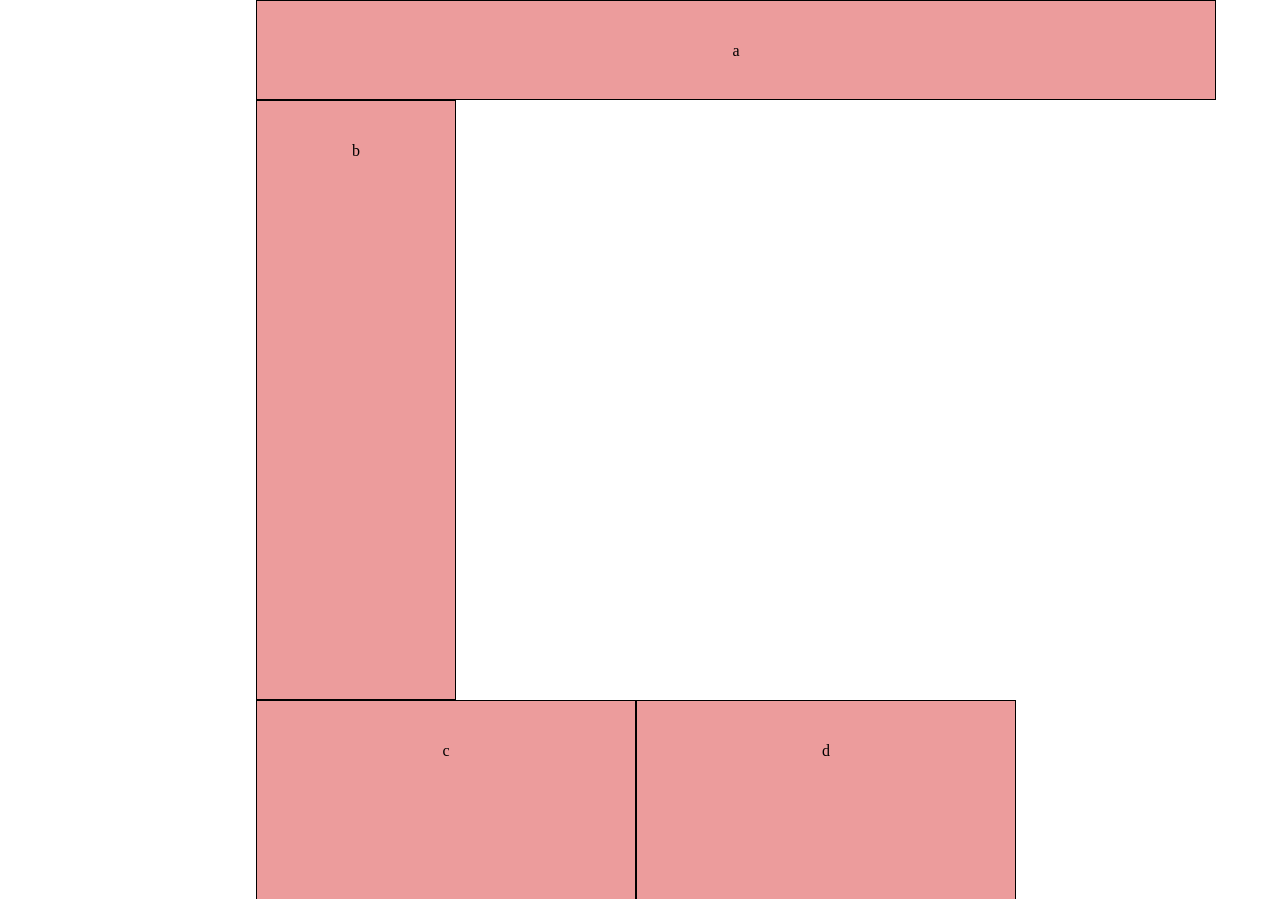
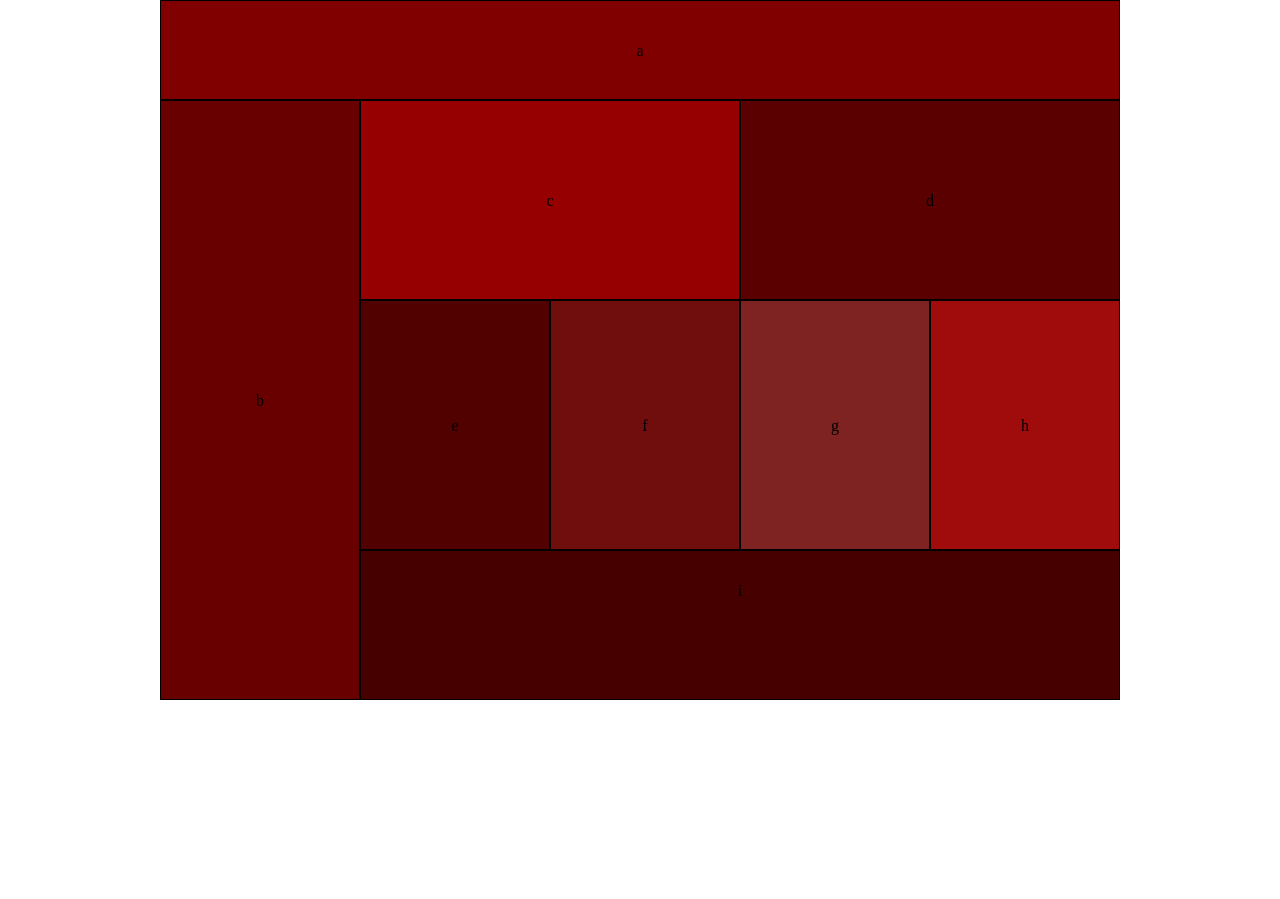
Before and after one commit to KrystalMadrinan/Lab-01, a plain HTML site: page index.html in a window 1280 px wide. Shown: the top 899 px of the page. After the commit the page ends 800 px from the top, so only its background shows below. Drawn offline with Linux system fonts and the light colour scheme.

Commit message:
finished lab 01

```diff
--- a/index.html
+++ b/index.html
@@ -15,31 +15,15 @@
 </head>
 
 <body>
-    <div>
+    <!-- change divs into sections -->
     <div id="a">a</div>
     <div id="b">b</div>
-    </div>
-
-
-        <div class="mediumBlocks">
     <div id="c">c</div>
     <div id="d">d</div>
-        </div>
-
-        <div class="smallBlocks">
     <div id="e">e</div>
     <div id="f">f</div>
-        </div>
-
-        <div class="smallBlocks">
     <div id="g">g</div>
     <div id="h">h</div>
-        </div>
-
-
+    <footer>i</footer>
 </body>
-<footer>
-    i
-</footer>
-
 </html>
--- a/styles/base.css
+++ b/styles/base.css
@@ -1,8 +1,7 @@
 * {
     box-sizing: border-box;
+    width: 100%;
   }
-
-
 
 
 
--- a/styles/layout.css
+++ b/styles/layout.css
@@ -1,35 +1,19 @@
 body {
     width: 480px;
-    height: 767px;
+    height: 768px;
     margin: auto;
 }
 
 
 
 
-footer {
-    width: 480px;
-    height: 80px;
-    border: 1px solid black;
-    text-align: center;
-    clear: both;
-}
-
-
-
 /* DESKTOP STUFF STARTS HERE */
 @media only screen and (min-width: 768px) {
     body {
-        width: 768px;
-        height: 960px;
+        width: 960px;
+        height: 768px;
+        margin: auto;
     }
 
-    footer {
-        width: 760px;
-        height: 150px;
-        border: 1px solid black;
-        text-align: center;
-        clear: both;
-    }
 
   }
--- a/styles/modules.css
+++ b/styles/modules.css
@@ -1,23 +1,29 @@
-
 #a {
     width: 480px;
     height: 75px;
     border: 1px solid black;
+    background-color: grey;
     text-align: center;
+    line-height: 75px;
 }
 
 #b {
     width: 480px;
     height: 150px;
     border: 1px solid black;
+    background-color: rgb(133, 128, 128);
+
     text-align: center;
+    line-height: 150px;
 }
 
 #c {
     width: 480px;
     height: 125px;
     border: 1px solid black;
+    background-color: rgb(190, 189, 189);
     text-align: center;
+    line-height: 125px;
     float: left;
 }
 
@@ -25,7 +31,9 @@
     width: 480px;
     height: 125px;
     border: 1px solid black;
+    background-color: rgb(214, 214, 214);
     text-align: center;
+    line-height: 125px;
     float: right;
 }
 
@@ -33,7 +41,9 @@
     width: 240px;
     height: 250px;
     border: 1px solid black;
+    background-color: rgb(99, 99, 99);
     text-align: center;
+    line-height: 250px;
     float: left;
 }
 
@@ -41,16 +51,19 @@
     width: 240px;
     height: 250px;
     border: 1px solid black;
+    background-color: rgb(112, 112, 112);
     text-align: center;
+    line-height: 250px;
     float: right;
-    margin: 0px 0px 0px 0px;
 }
 
 #g {
     width: 240px;
     height: 250px;
     border: 1px solid black;
+    background-color: rgb(92, 92, 92);
     text-align: center;
+    line-height: 250px;
     float: left;
     margin: 0px 0px 0px 0px;
 }
@@ -59,102 +72,92 @@
     width: 240px;
     height: 250px;
     border: 1px solid black;
+    background-color: rgb(194, 191, 191);
     text-align: center;
+    line-height: 250px;
     float: right;
 }
 
-#a, #b, #c, #d, #e, #f, #g, #h footer {
-    line-height: 100px;
-    margin: 0px;
+footer {
+    width: 480px;
+    height: 80px;
+    border: 1px solid black;
+    background-color: rgb(163, 162, 162);
+    text-align: center;
+    line-height: 80px;
+    clear: right;
 }
-
-
 
 /* DESKTOP STUFF STARTS HERE */
 
 @media only screen and (min-width: 768px) {
-
-    .smallBlocks {
-        display: inline-block;
+    #a, #b, #c, #d, #e, #f, #g, #h, #i {
+        border: 1px solid black;
+        text-align: center;
     }
-
-    .mediumBlocks {
-        display: inline-block;
+    #a {
+        width: 960px;
+        height: 100px;
+        line-height: 100px;
+        background-color: maroon;
     }
-
-    #smallerDiv {
+    #b {
+        width: 200px;
+        height: 600px;
+        line-height: 600px;
+        background-color: rgb(104, 0, 0);
+        float: left;
+    }
+    #c {
+        width: 380px;
+        height: 200px;
+        line-height: 200px;
+        background-color: rgb(150, 0, 0);
+        float: left;
+    }
+    #d {
+        width: 380px;
+        height: 200px;
+        line-height: 200px;
+        background-color: rgb(90, 0, 0);
+        float: right;
+    }
+    #e {
+        width: 190px;
+        height: 250px;
+        line-height: 250px;
+        background-color: rgb(82, 1, 1);
+        float: left;
+    }
+    #f {
+        width: 190px;
+        height: 250px;
+        line-height: 250px;
+        background-color: rgb(112, 13, 13);
+        float: left;
+    }
+    #g {
+        width: 190px;
+        height: 250px;
+        line-height: 250px;
+        background-color: rgb(126, 34, 34);
+        float: left;
+        margin: 0px 0px 0px 0px;
+    }
+    #h {
+        width: 190px;
+        height: 250px;
+        line-height: 250px;
+        background-color: rgb(160, 12, 12);
         float: right;
     }
 
-
-    #a {
-        width: 960px;
-        height: 100px;
-        border: 1px solid black;
-        text-align: center;
-    }
-
-    #b {
-        width: 200px;
-        height: 600px;
-        border: 1px solid black;
-        text-align: center;
-        float: left;
-    }
-
-    #c {
-        width: 380px;
-        height: 200px;
-        border: 1px solid black;
-        text-align: center;
-        margin: 0px;
-    }
-
-    #d {
-        width: 380px;
-        height: 200px;
-        border: 1px solid black;
-        text-align: center;
-        float: right;
-        margin: 0px;
-    }
-
-    #e {
-        width: 190px;
-        height: 250px;
-        border: 1px solid black;
-        text-align: center;
-        float: left;
-        /* overflow: hidden; */
-    }
-
-    #f {
-        width: 190px;
-        height: 250px;
-        border: 1px solid black;
-        text-align: center;
-        float: right;
-        margin: 0px 0px 0px 0px;
-        /* overflow: hidden; */
-    }
-
-    #g {
-        width: 190px;
-        height: 250px;
-        border: 1px solid black;
-        text-align: center;
-        float: left;
-        margin: 0px 0px 0px 0px;
-    }
-
-    #h {
-        width: 190px;
-        height: 250px;
-        border: 1px solid black;
-        text-align: center;
+    footer {
+        width: 760px;
+        height: 150px;
+        line-height: 80px;
+        background-color: rgb(70, 0, 0);
         float: right;
     }
 
-
-
 }
--- a/styles/theme.css
+++ b/styles/theme.css
@@ -1,4 +1,4 @@
-div {
+/* div {
     background-color: rgb(201, 201, 201);
 }
 
@@ -16,4 +16,4 @@ footer {
     background-color: rgb(236, 156, 156);
 }
 
-}
+} */
```
Lines whose indentation alone changed are shown as unchanged.
